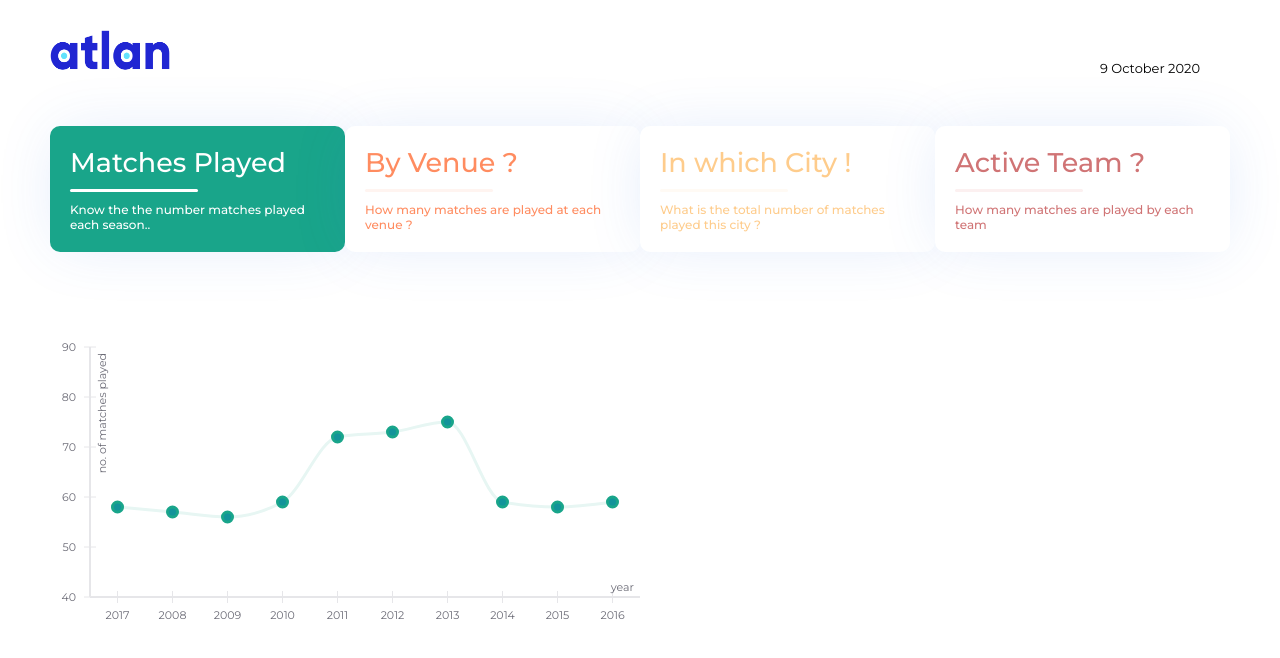
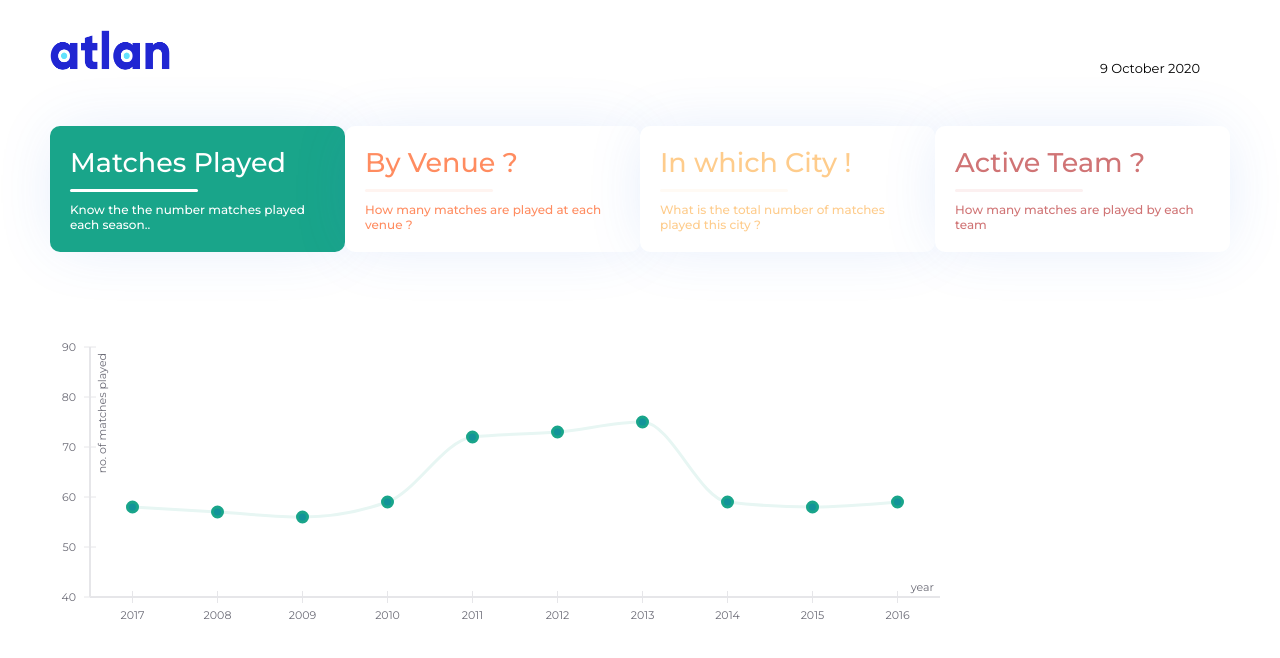
Before and after one commit to RishabhVerma098/AtlanTaskRishabhVerma, a React (Create React App) app: page / in a window 1280 px wide. Shown: the top 658 px of the page. Built offline with nearby package versions, Linux system fonts and the light colour scheme.

Commit message:
refractor stable

```diff
--- a/src/App.js
+++ b/src/App.js
@@ -1,36 +1,15 @@
-import React, { useState } from "react";
+import React from "react";
 import Heading from "./components/heading/heading";
 import BoxArray from "./components/boxarray/boxarray";
+import BottomContainer from "./components/bottomcontainer/bottomcontainer";
 import "./App.scss";
-import "../node_modules/react-vis/dist/style.css";
-import { XYPlot, LineMarkSeries, XAxis, YAxis } from "react-vis";
-import { matches_played_data, initial_data } from "./temp";
+
 function App() {
-  const [data, setData] = useState(true); //switch this for animation
-
   return (
     <div className="App">
       <Heading />
       <BoxArray />
-      <div className="bottom-container">
-        <div className="graph">
-          <XYPlot xType="ordinal" height={300} width={600} yDomain={[40, 90]}>
-            <LineMarkSeries
-              animation
-              data={data ? matches_played_data : initial_data}
-              curve={"curveMonotoneX"}
-              style={{
-                strokeWidth: "3px",
-              }}
-              lineStyle={{ stroke: "#e7f6f3" }}
-              markStyle={{ stroke: "#19a58a" }}
-            />
-            <XAxis title="year" />
-            <YAxis title="no. of matches played" />
-          </XYPlot>
-        </div>
-        <div className="news"></div>
-      </div>
+      <BottomContainer />
     </div>
   );
 }
--- a/src/App.scss
+++ b/src/App.scss
@@ -5,19 +5,4 @@
   height: 100vh;
   padding-left: 5rem;
   padding-right: 5rem;
-  .bottom-container {
-    width: 100%;
-    height: 450px; //for now , after content is added then max
-    margin-top: 1rem;
-    display: flex;
-    .graph {
-      flex: 1;
-
-      display: flex;
-      align-items: center;
-    }
-    .news {
-      flex: 1;
-    }
-  }
 }
--- /dev/null
+++ b/src/components/bottomcontainer/bottomcontainer.js
@@ -0,0 +1,14 @@
+import React from "react";
+import Graph from "./graph/graph";
+import "./bottomcontainer.scss";
+
+function BottomContainer() {
+  return (
+    <div className="bottom-container">
+      <Graph />
+      <div className="news"></div>
+    </div>
+  );
+}
+
+export default BottomContainer;
--- /dev/null
+++ b/src/components/bottomcontainer/bottomcontainer.scss
@@ -0,0 +1,9 @@
+.bottom-container {
+  width: 100%;
+  height: 450px; //for now , after content is added then max
+  margin-top: 1rem;
+  display: flex;
+  .news {
+    flex: 1;
+  }
+}
--- /dev/null
+++ b/src/components/bottomcontainer/graph/graph.js
@@ -0,0 +1,29 @@
+import React, { useState } from "react";
+import "./graph.scss";
+import "../../../../node_modules/react-vis/dist/style.css";
+import { XYPlot, LineMarkSeries, XAxis, YAxis } from "react-vis";
+import { matches_played_data, initial_data } from "../../../temp";
+function Graph(params) {
+  const [data, setData] = useState(true); //switch this for animation
+  return (
+    <div className="graph">
+      <XYPlot xType="ordinal" height={300} width={900} yDomain={[40, 90]}>
+        <LineMarkSeries
+          animation
+          data={data ? matches_played_data : initial_data}
+          curve={"curveMonotoneX"}
+          style={{
+            strokeWidth: "3px",
+          }}
+          lineStyle={{ stroke: "#e7f6f3" }}
+          markStyle={{ stroke: "#19a58a" }}
+        />
+
+        <XAxis title="year" />
+        <YAxis title="no. of matches played" />
+      </XYPlot>
+    </div>
+  );
+}
+
+export default Graph;
--- /dev/null
+++ b/src/components/bottomcontainer/graph/graph.scss
@@ -0,0 +1,5 @@
+.graph {
+  flex: 2;
+  display: flex;
+  align-items: center;
+}
```
